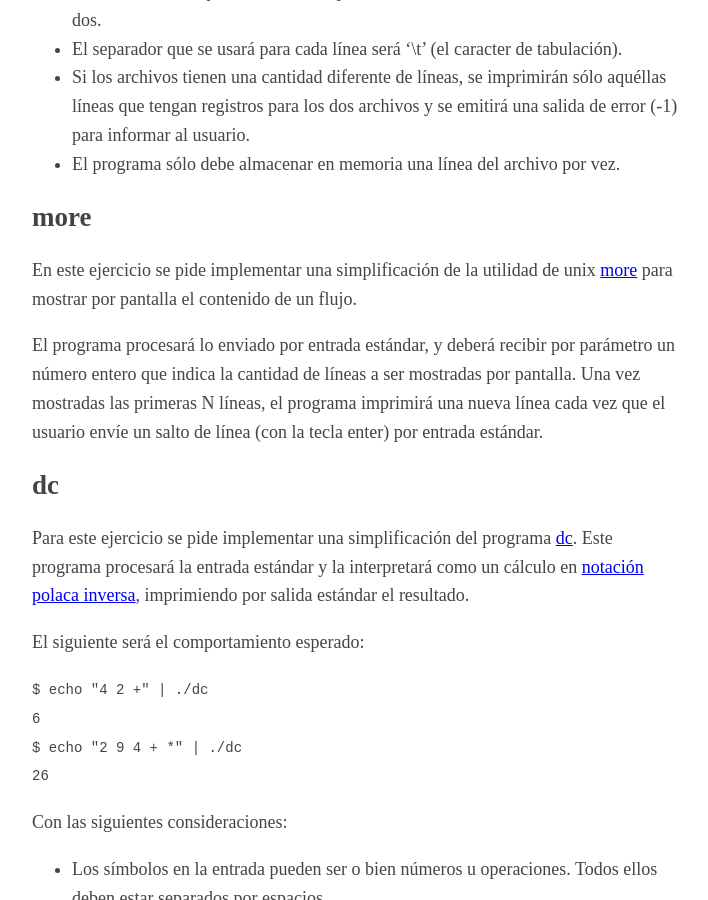
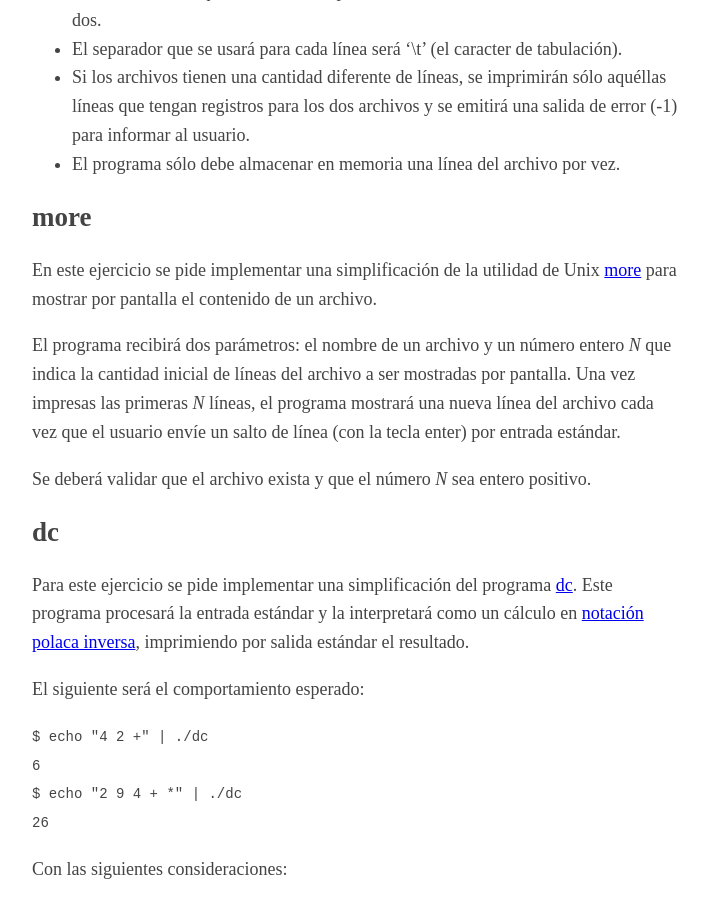
Before and after one commit to algoritmos-rw/algoritmos, a Jekyll site: the page built from enunciado.md, in a window 1280 px wide and 900 px high, scrolled down 1556 px. Shown: the whole window, without its empty margins (283-991 px from the left). Built offline with Jekyll 4.4.1, drawn with Linux system fonts in a browser that asks for light colours.

Commit message:
Corregida especificacion de more.

```diff
--- a/enunciado.md
+++ b/enunciado.md
@@ -64,9 +64,11 @@ Con las siguientes consideraciones:
 
 ## more
 
-En este ejercicio se pide implementar una simplificación de la utilidad de unix [more](http://ss64.com/bash/more.html) para mostrar por pantalla el contenido de un flujo.
+En este ejercicio se pide implementar una simplificación de la utilidad de Unix [more](http://ss64.com/bash/more.html) para mostrar por pantalla el contenido de un archivo.
 
-El programa procesará lo enviado por entrada estándar, y deberá recibir por parámetro un número entero que indica la cantidad de líneas a ser mostradas por pantalla. Una vez mostradas las primeras N líneas, el programa imprimirá una nueva línea cada vez que el usuario envíe un salto de línea (con la tecla enter) por entrada estándar.
+El programa recibirá dos parámetros: el nombre de un archivo y un número entero _N_ que indica la cantidad inicial de líneas del archivo a ser mostradas por pantalla. Una vez impresas las primeras _N_ líneas, el programa mostrará una nueva línea del archivo cada vez que el usuario envíe un salto de línea (con la tecla enter) por entrada estándar.
+
+Se deberá validar que el archivo exista y que el número _N_ sea entero positivo.
 
 
 ## dc
```
